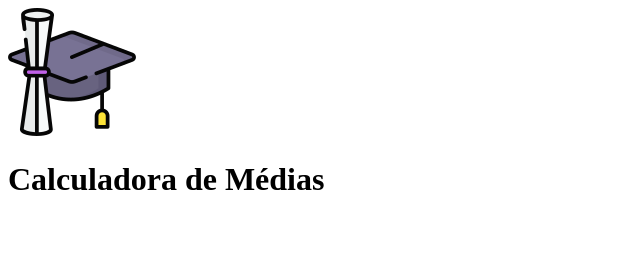
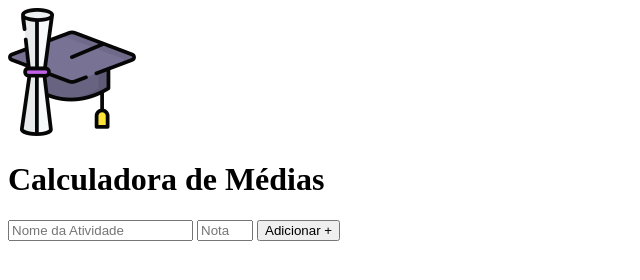
Before and after one commit to davislamenha/projeto-modulo8-ebac, a plain HTML site: page index.html in a window 1280 px wide. Shown: the whole page, without its empty margins (0-640 px from the left). Drawn offline with Linux system fonts and the light colour scheme.

Commit message:
html do formulario para adicionar as atividades e suas notas

```diff
--- a/index.html
+++ b/index.html
@@ -13,6 +13,11 @@
     <img src="./img/logo.png" alt="Capelo e Diploma">
     <h1>Calculadora de Médias</h1>
   </header>
+  <form>
+    <input type="text" placeholder="Nome da Atividade" required>
+    <input type="number" placeholder="Nota" min="0" max="10" required>
+    <button type="submit">Adicionar +</button>
+  </form>
 
 </body>
 
```
